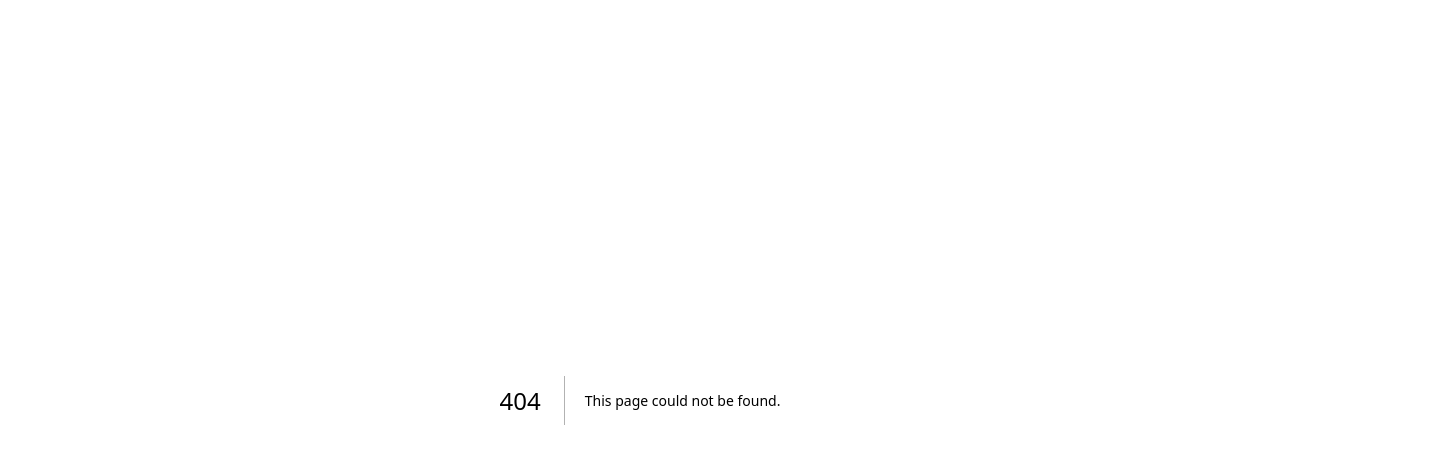
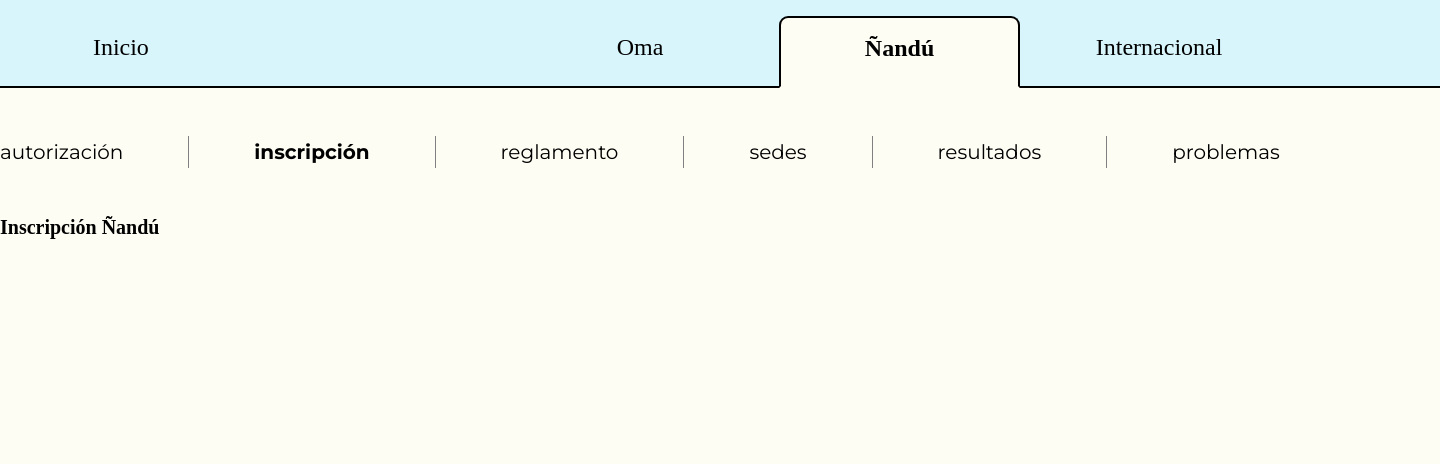
Before and after one commit to JZylber/oma-san-isidro, a Next.js app: page /nandu/inscripcion in a window 1280 px wide. Before the commit this address had no page. Shown: the top 464 px of the page, 1440 px wide, since content can reach past the window. Built offline with nearby package versions, Linux system fonts and the light colour scheme; a web font is replaced by a local one.

Commit message:
feat(routing): compĺeted routing

```diff
--- a/components/NavBar/Navbar.tsx
+++ b/components/NavBar/Navbar.tsx
@@ -17,19 +17,19 @@ export default function NavBar({togglePageContent}:NavProps){
         {text: "Inicio",link:"/",selected : false,subItems:[]},
         {text: "Oma",link:undefined,selected : false,subItems:[
             {text: "Autorización",link:'/oma/autorizacion',selected : false,subItems:[]},
-            {text: "Inscripción",link:undefined,selected : false,subItems:[]},
-            {text: "Reglamento",link:undefined,selected : false,subItems:[]},
-            {text: "Sedes",link:undefined,selected : false,subItems:[]},
+            {text: "Inscripción",link:'/oma/inscripcion',selected : false,subItems:[]},
+            {text: "Reglamento",link:'/oma/reglamento',selected : false,subItems:[]},
+            {text: "Sedes",link:'/oma/sedes',selected : false,subItems:[]},
             {text: "Resultados",link:'/oma/resultados',selected : false,subItems:[]},
-            {text: "Problemas",link:undefined,selected : false,subItems:[]}
+            {text: "Problemas",link:'/oma/problemas',selected : false,subItems:[]}
         ]},
         {text: "Ñandú",link:undefined,selected : false,subItems:[
             {text: "Autorización",link:'/nandu/autorizacion',selected : false,subItems:[]},
-            {text: "Inscripción",link:undefined,selected : false,subItems:[]},
-            {text: "Reglamento",link:undefined,selected : false,subItems:[]},
-            {text: "Sedes",link:undefined,selected : false,subItems:[]},
+            {text: "Inscripción",link:'/nandu/inscripcion',selected : false,subItems:[]},
+            {text: "Reglamento",link:'/nandu/reglamento',selected : false,subItems:[]},
+            {text: "Sedes",link:'/nandu/sedes',selected : false,subItems:[]},
             {text: "Resultados",link:'/nandu/resultados',selected : false,subItems:[]},
-            {text: "Problemas",link:undefined,selected : false,subItems:[]}
+            {text: "Problemas",link:'/nandu/problemas',selected : false,subItems:[]}
         ]},
         {text: "Internacional",link:"/internacional",selected : false,subItems:[]},
     ];
--- /dev/null
+++ b/pages/nandu/inscripcion.tsx
@@ -0,0 +1,13 @@
+import { NextPage } from "next";
+import NavBar from "../../components/NavBar/Navbar";
+
+const NanduInscription : NextPage = () => {
+    return(
+        <>
+        <NavBar/>
+        <h1>Inscripción Ñandú</h1>
+        </>
+        )
+}
+
+export default NanduInscription
```
Also changed, not shown: pages/nandu/problemas.tsx (added, +13 -0 lines), pages/nandu/reglamento.tsx (added, +13 -0 lines), pages/nandu/sedes.tsx (added, +13 -0 lines), pages/oma/inscripcion.tsx (added, +12 -0 lines), pages/oma/problemas.tsx (added, +12 -0 lines), pages/oma/reglamento.tsx (added, +12 -0 lines), pages/oma/resultados.tsx (added, +12 -0 lines), pages/oma/sedes.tsx (added, +12 -0 lines).
